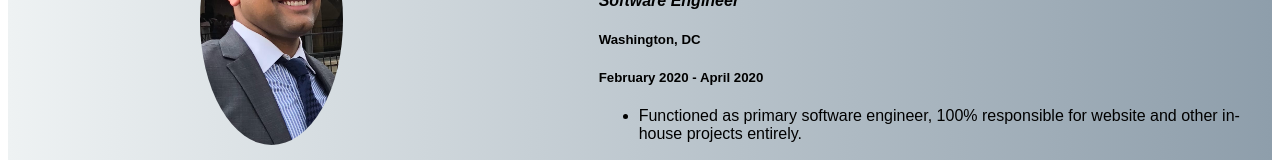
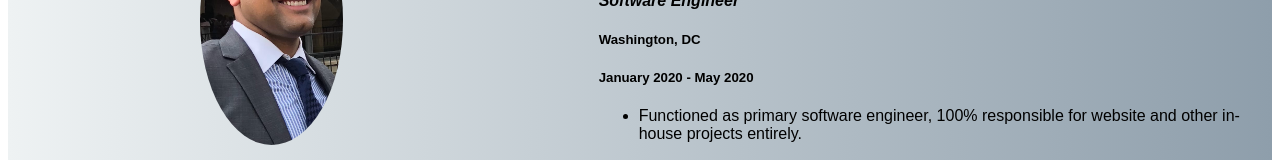
Before and after one commit to ShujaatAzim/Portfolio, a React (Create React App) app: page /resume in a window 1280 px wide. Shown: the part 273-433 px from the top of the page. Built offline with nearby package versions, Linux system fonts and the light colour scheme.

Commit message:
Changed resume data.

```diff
--- a/src/Supplemental/ResumeData.js
+++ b/src/Supplemental/ResumeData.js
@@ -22,7 +22,7 @@ export const resumeData = {
       "place": "Practical Solutions, Inc.",
       "city": "Washington, DC",
       "title": "Software Engineer",
-      "time": "February 2020 - April 2020",
+      "time": "January 2020 - May 2020",
       "description": [
         "Functioned as primary software engineer, 100% responsible for website and other in-house projects entirely.",
         "Adjusted design parameters of the company website to boost performance and incorporate newer technologies such as React.",
```
